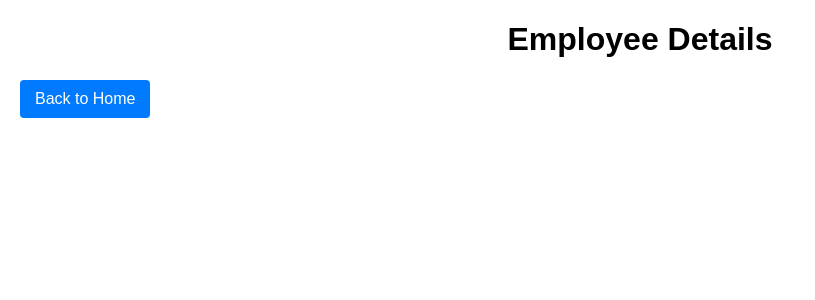
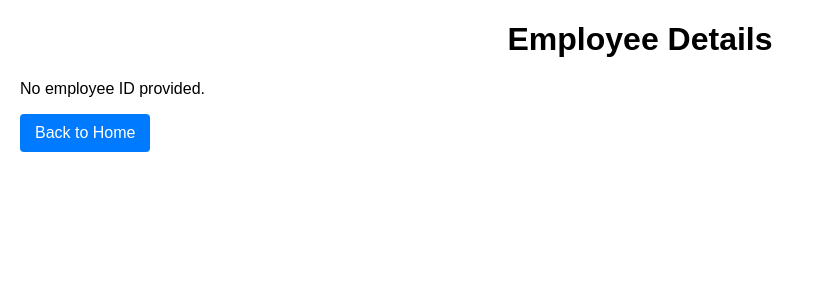
Before and after one commit to BlueHatThebe/Employee-Management-API, a Flask app: template templates/employeeDetails.html in a window 1280 px wide. Shown: the top 300 px of the page, without its empty margins (0-815 px from the left). Run offline with Flask 3, Linux system fonts and the light colour scheme; the template is opened without the code that fills it, so the values that code supplies are empty.

Commit message:
Final commit

```diff
--- a/app.py
+++ b/app.py
@@ -1,20 +1,35 @@
-from flask import Flask, send_from_directory, jsonify, request
+from flask import Flask, send_from_directory, jsonify, request, render_template
 from flask_cors import CORS
 import sqlite3
 import json
+import os
 
 app = Flask(__name__)
 CORS(app)
 
+# Database connection
 def get_db_connection():
     conn = sqlite3.connect('employees.db')
     conn.row_factory = sqlite3.Row
     return conn
 
+# Input validation functions
 def validate_employee(employee):
     required_fields = {'name', 'position', 'department', 'contact'}
-    return all(field in employee for field in required_fields)
+    if not all(field in employee for field in required_fields):
+        return False, "Missing required fields"
+    if not isinstance(employee['name'], str) or not isinstance(employee['position'], str):
+        return False, "Invalid data type for 'name' or 'position'"
+    if not isinstance(employee['department'], str) or not isinstance(employee['contact'], str):
+        return False, "Invalid data type for 'department' or 'contact'"
+    return True, None
 
+def validate_employee_id(employee_id):
+    if not employee_id.isdigit():
+        return False, "Employee ID must be an integer"
+    return True, None
+
+# Utility functions
 def get_employee_by_id(employee_id):
     conn = get_db_connection()
     employee = conn.execute('SELECT * FROM employees WHERE id = ?', (employee_id,)).fetchone()
@@ -28,49 +43,59 @@ def handle_invalid_data_response(message):
 def handle_internal_error(error):
     return jsonify({"status": "error", "message": "An internal error occurred"}), 500
 
-@app.route("/", defaults={"filename": ""})
-@app.route("/templates/employeeDetails.html")
-def home(filename):
-    filename = filename or "index.html"
-    return send_from_directory('templates', filename)
+# Serve static files
+@app.route("/", defaults={"filename": "index.html"})
+@app.route("/<path:filename>")
+def serve_static(filename):
+    if filename == "employeeDetails.html":
+        # Render employee-details.html from the templates folder
+        return render_template('employeeDetails.html')
+    if os.path.isfile(os.path.join('templates', filename)):
+        return send_from_directory('templates', filename)
+    else:
+        return jsonify({"status": "error", "message": "File not found"}), 404
 
-@app.route("/employee-details.html", methods=["GET"])
-def employee_details():
-    return send_from_directory("templates", "employeeDetails.html")
-
+# API endpoints
 @app.route("/api/v1/employees", methods=["GET"])
 def get_employees():
     try:
         conn = get_db_connection()
         employees = conn.execute('SELECT * FROM employees').fetchall()
         conn.close()
-        return jsonify({"status": "success", "data": [dict(employee) for employee in employees]}), 200
+        employees_list = [dict(employee) for employee in employees]
+        for employee in employees_list:
+            employee['performance_reviews'] = json.loads(employee['performance_reviews'])
+        return jsonify({"status": "success", "data": employees_list}), 200
     except Exception as e:
         return handle_internal_error(e)
 
-@app.route("/api/v1/employees/<string:employee_id>", methods=["GET"])
-def get_employee(employee_id):
-    try:
-        employee = get_employee_by_id(employee_id)
-        if not employee:
-            return jsonify({"status": "error", "message": "Employee not found"}), 404
-        return jsonify({"status": "success", "data": dict(employee)}), 200
-    except Exception as e:
-        return handle_internal_error(e)
+@app.route("/api/v1/employees/<string:employeeId>", methods=["GET"])
+def get_employee(employeeId):
+    is_valid, error = validate_employee_id(employeeId)
+    if not is_valid:
+        return handle_invalid_data_response(error)
+
+    employee = get_employee_by_id(employeeId)
+    if not employee:
+        return jsonify({"status": "error", "message": "Employee not found"}), 404
+
+    employee_data = dict(employee)
+    employee_data['performance_reviews'] = json.loads(employee_data['performance_reviews'])
+    return jsonify({"status": "success", "data": employee_data}), 200
 
 @app.route("/api/v1/employees", methods=["POST"])
 def add_employee():
+    employee = request.json
+    is_valid, error = validate_employee(employee)
+    if not is_valid:
+        return handle_invalid_data_response(error)
+
     try:
-        employee = request.json
-        if not validate_employee(employee):
-            return handle_invalid_data_response("Invalid employee data")
-
         conn = get_db_connection()
         cursor = conn.cursor()
         cursor.execute('SELECT MAX(id) FROM employees')
         max_id = cursor.fetchone()[0]
-        max_id = int(max_id) if max_id is not None else 0
-        employee_id = max_id + 1
+        employee_id = (int(max_id) if max_id else 0) + 1
 
         cursor.execute('''
             INSERT INTO employees (id, name, position, department, contact, active, performance_reviews)
@@ -81,44 +106,55 @@ def add_employee():
         conn.close()
 
         employee['id'] = employee_id
+        employee['performance_reviews'] = []
         return jsonify({"status": "success", "data": employee}), 201
     except Exception as e:
         return handle_internal_error(e)
 
-@app.route("/api/v1/employees/<string:employee_id>", methods=["PUT"])
-def update_employee(employee_id):
+@app.route("/api/v1/employees/<string:employeeId>", methods=["PUT"])
+def update_employee(employeeId):
+    is_valid, error = validate_employee_id(employeeId)
+    if not is_valid:
+        return handle_invalid_data_response(error)
+
+    employee = get_employee_by_id(employeeId)
+    if not employee:
+        return jsonify({"status": "error", "message": "Employee not found"}), 404
+
+    employee_data = request.json
+    is_valid, error = validate_employee(employee_data)
+    if not is_valid:
+        return handle_invalid_data_response(error)
+
     try:
-        employee = get_employee_by_id(employee_id)
-        if not employee:
-            return jsonify({"status": "error", "message": "Employee not found"}), 404
-
-        employee_data = request.json
-        if not validate_employee(employee_data):
-            return handle_invalid_data_response("Invalid employee data")
-
         conn = get_db_connection()
         conn.execute('''
             UPDATE employees
             SET name = ?, position = ?, department = ?, contact = ?
             WHERE id = ?
-        ''', (employee_data['name'], employee_data['position'], employee_data['department'], employee_data['contact'], employee_id))
+        ''', (employee_data['name'], employee_data['position'], employee_data['department'], employee_data['contact'], employeeId))
         conn.commit()
         conn.close()
 
-        employee_data['id'] = employee_id
+        employee_data['id'] = employeeId
+        employee_data['performance_reviews'] = json.loads(employee['performance_reviews'])
         return jsonify({"status": "success", "data": employee_data}), 200
     except Exception as e:
         return handle_internal_error(e)
 
-@app.route("/api/v1/employees/<string:employee_id>", methods=["DELETE"])
-def delete_employee(employee_id):
+@app.route("/api/v1/employees/<string:employeeId>", methods=["DELETE"])
+def delete_employee(employeeId):
+    is_valid, error = validate_employee_id(employeeId)
+    if not is_valid:
+        return handle_invalid_data_response(error)
+
+    employee = get_employee_by_id(employeeId)
+    if not employee:
+        return jsonify({"status": "error", "message": "Employee not found"}), 404
+
     try:
-        employee = get_employee_by_id(employee_id)
-        if not employee:
-            return jsonify({"status": "error", "message": "Employee not found"}), 404
-
         conn = get_db_connection()
-        conn.execute('DELETE FROM employees WHERE id = ?', (employee_id,))
+        conn.execute('DELETE FROM employees WHERE id = ?', (employeeId,))
         conn.commit()
         conn.close()
 
@@ -126,17 +162,21 @@ def delete_employee(employee_id):
     except Exception as e:
         return handle_internal_error(e)
 
-@app.route("/api/v1/employees/<string:employee_id>/reviews", methods=["POST"])
-def add_performance_review(employee_id):
+@app.route("/api/v1/employees/<string:employeeId>/reviews", methods=["POST"])
+def add_performance_review(employeeId):
+    is_valid, error = validate_employee_id(employeeId)
+    if not is_valid:
+        return handle_invalid_data_response(error)
+
+    employee = get_employee_by_id(employeeId)
+    if not employee:
+        return jsonify({"status": "error", "message": "Employee not found"}), 404
+
+    review = request.json.get('review')
+    if not review or not isinstance(review, str):
+        return handle_invalid_data_response("Review is required and must be a string")
+
     try:
-        employee = get_employee_by_id(employee_id)
-        if not employee:
-            return jsonify({"status": "error", "message": "Employee not found"}), 404
-
-        review = request.json.get('review')
-        if not review:
-            return handle_invalid_data_response("Review is required")
-
         reviews = json.loads(employee['performance_reviews'])
         reviews.append(review)
 
@@ -145,7 +185,7 @@ def add_performance_review(employee_id):
             UPDATE employees
             SET performance_reviews = ?
             WHERE id = ?
-        ''', (json.dumps(reviews), employee_id))
+        ''', (json.dumps(reviews), employeeId))
         conn.commit()
         conn.close()
 
@@ -153,19 +193,23 @@ def add_performance_review(employee_id):
     except Exception as e:
         return handle_internal_error(e)
 
-@app.route("/api/v1/employees/<string:employee_id>/deactivate", methods=["PATCH"])
-def deactivate_employee(employee_id):
+@app.route("/api/v1/employees/<string:employeeId>/deactivate", methods=["PATCH"])
+def deactivate_employee(employeeId):
+    is_valid, error = validate_employee_id(employeeId)
+    if not is_valid:
+        return handle_invalid_data_response(error)
+
+    employee = get_employee_by_id(employeeId)
+    if not employee:
+        return jsonify({"status": "error", "message": "Employee not found"}), 404
+
     try:
-        employee = get_employee_by_id(employee_id)
-        if not employee:
-            return jsonify({"status": "error", "message": "Employee not found"}), 404
-
         conn = get_db_connection()
         conn.execute('''
             UPDATE employees
             SET active = ?
             WHERE id = ?
-        ''', (False, employee_id))
+        ''', (False, employeeId))
         conn.commit()
         conn.close()
 
--- a/templates/employeeDetails.html
+++ b/templates/employeeDetails.html
@@ -5,6 +5,12 @@
     <meta name="viewport" content="width=device-width, initial-scale=1.0">
     <title>Employee Details</title>
     <link rel="stylesheet" href="/static/styles.css">
+    <style>
+        /* Center the heading */
+        h3 {
+            text-align: center;
+        }
+    </style>
 </head>
 <body>
     <h1>Employee Details</h1>
@@ -29,9 +35,15 @@
                         const detailsDiv = document.getElementById('employee-details-div');
                         console.log(employee);
 
-                // Ensure performance_reviews is an array
+                        // Ensure performance_reviews is an array and display them
+                        const performanceReviews = Array.isArray(employee.data.performance_reviews)
+                            ? employee.data.performance_reviews
+                            : [];
 
-                // const reviewsList = reviews.map(review => `<li>${review}</li>`).join('');
+                        const reviewsList = performanceReviews.length > 0
+                            ? performanceReviews.map(review => `<li>${review}</li>`).join('')
+                            : '<li>No performance reviews available.</li>';
+
                         detailsDiv.innerHTML = `
                             <p><strong>ID:</strong> ${employee.data.id}</p>
                             <p><strong>Name:</strong> ${employee.data.name}</p>
@@ -40,12 +52,17 @@
                             <p><strong>Contact:</strong> ${employee.data.contact}</p>
                             <p><strong>Active:</strong> ${employee.data.active}</p>
                             <h3>Performance Reviews</h3>
-                    <p>${employee.data.performance_reviews}</p>
+                            <ul>${reviewsList}</ul>
                         `;
                     })
                     .catch(error => {
                         console.error('Error fetching employee data:', error);
+                        const detailsDiv = document.getElementById('employee-details-div');
+                        detailsDiv.innerHTML = '<p>Error loading employee details.</p>';
                     });
+            } else {
+                const detailsDiv = document.getElementById('employee-details-div');
+                detailsDiv.innerHTML = '<p>No employee ID provided.</p>';
             }
 
             document.getElementById('back-to-list').addEventListener('click', function() {
```
Also changed, not shown: static/script.js (+8 -46 lines), templates/index.html (+7 -8 lines), employees.db. Lines whose indentation alone changed are shown as unchanged.
